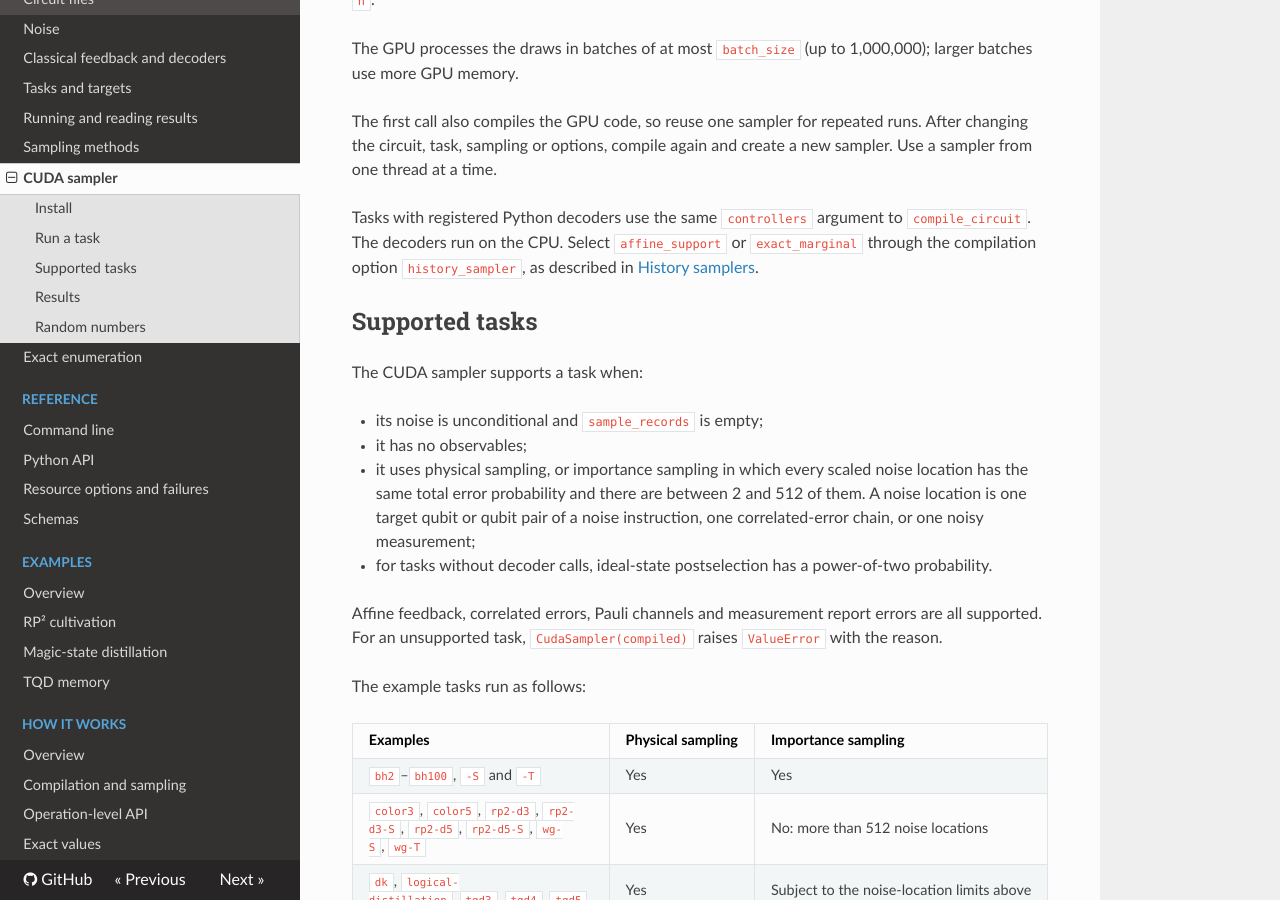
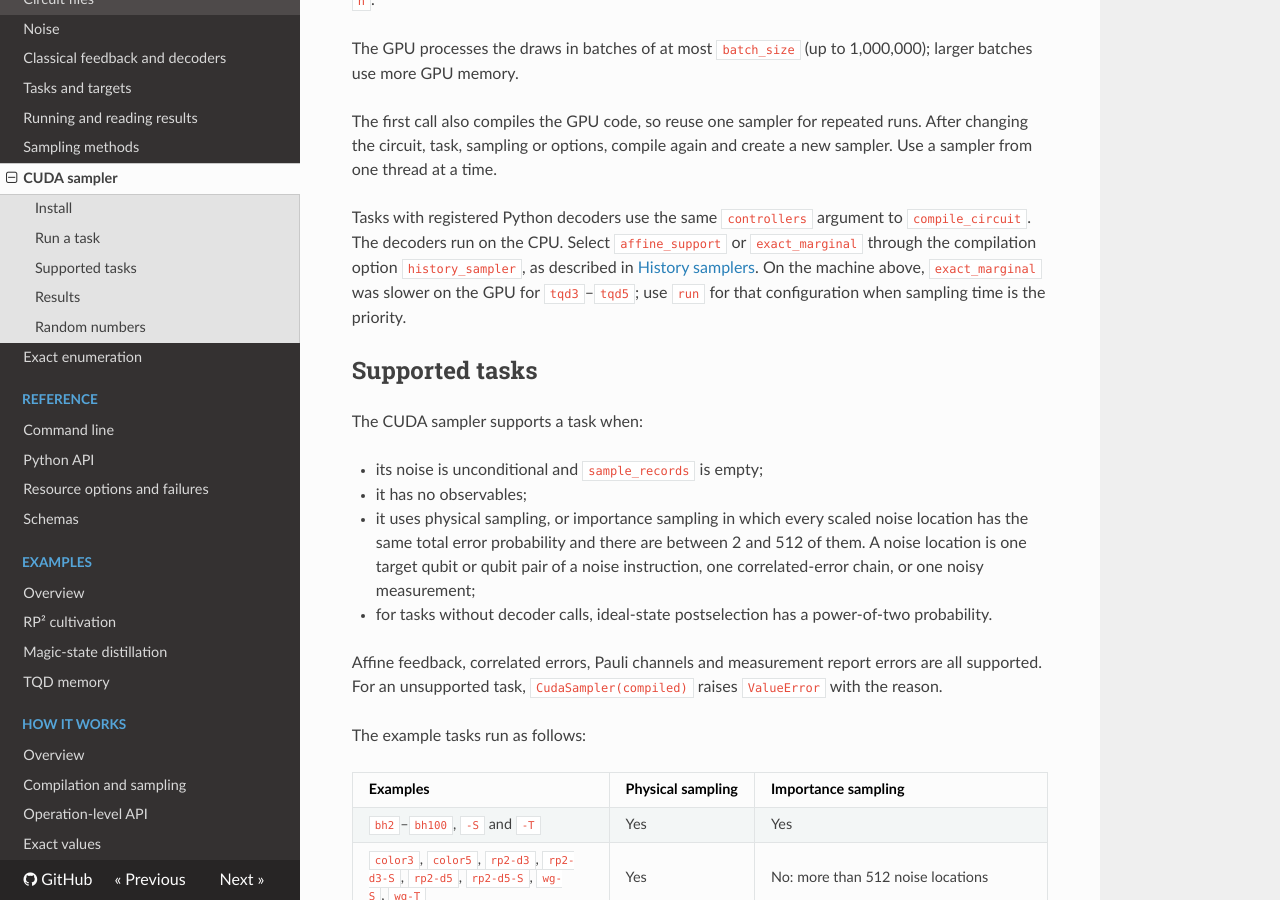
Before and after one commit to hmx21/magna, an MkDocs documentation site: the page built from docs/software/cuda.md, in a window 1280 px wide and 900 px high, scrolled down 1248 px. Built offline with MkDocs 1.6.1, drawn with Linux system fonts in a browser that asks for light colours; nearby versions of some CDN libraries.

Commit message:
Describe the measured exact-marginal performance limit

```diff
--- a/docs/software/cuda.md
+++ b/docs/software/cuda.md
@@ -61,6 +61,8 @@ Use a sampler from one thread at a time.
 Tasks with registered Python decoders use the same `controllers` argument to `compile_circuit`.
 The decoders run on the CPU. Select `affine_support` or `exact_marginal` through
 the compilation option `history_sampler`, as described in [History samplers](sampling.md#history-samplers).
+On the machine above, `exact_marginal` was slower on the GPU for `tqd3`–`tqd5`;
+use `run` for that configuration when sampling time is the priority.
 
 ## Supported tasks
 
```
